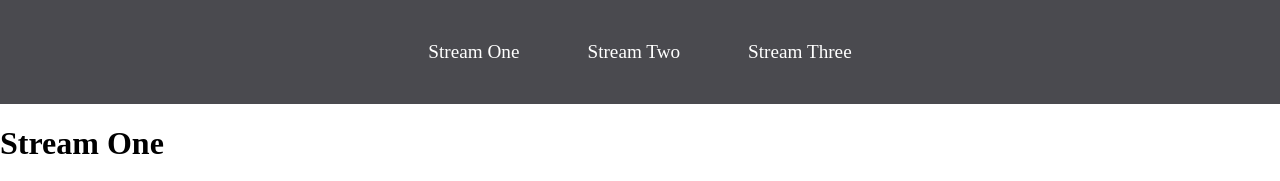
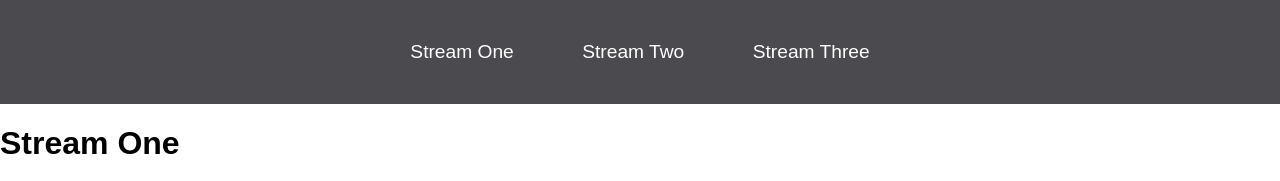
Before and after one commit to LADCode2021/my-full-template, a plain HTML site: page index.html in a window 1280 px wide. Shown: the top 181 px of the page. Drawn offline with Linux system fonts and the light colour scheme.

Commit message:
Fix: fix error in body font-family

```diff
--- a/css/style.css
+++ b/css/style.css
@@ -1,7 +1,7 @@
 body {
     margin: 0;
     padding: 0;
-    font-family: 'Oswald' sans-serif;
+    font-family: 'Oswald', sans-serif;
 }
 nav ul {
     list-style: none;
```
